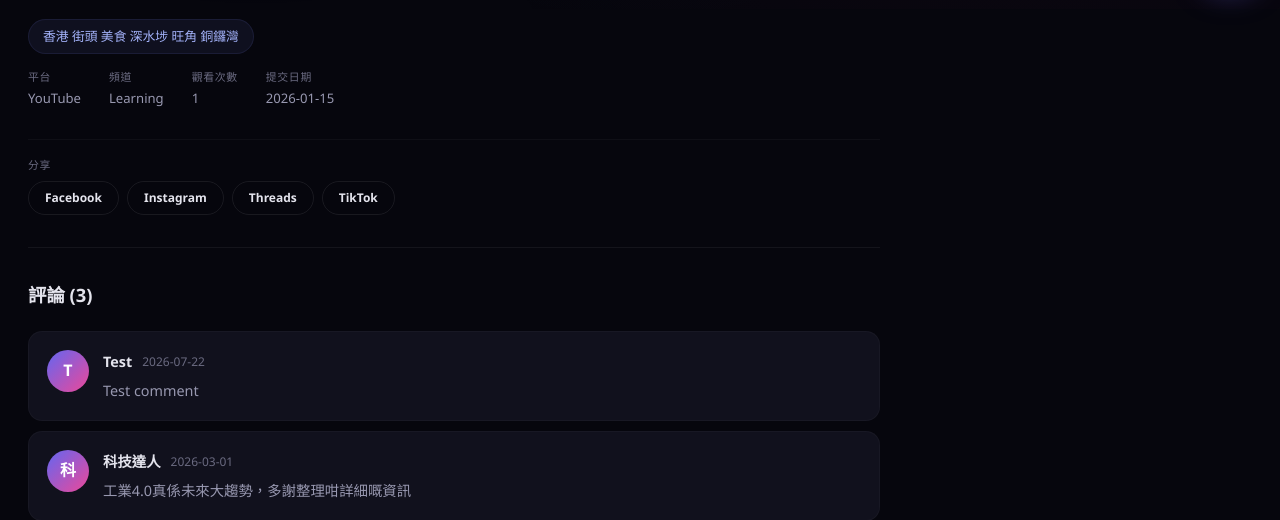
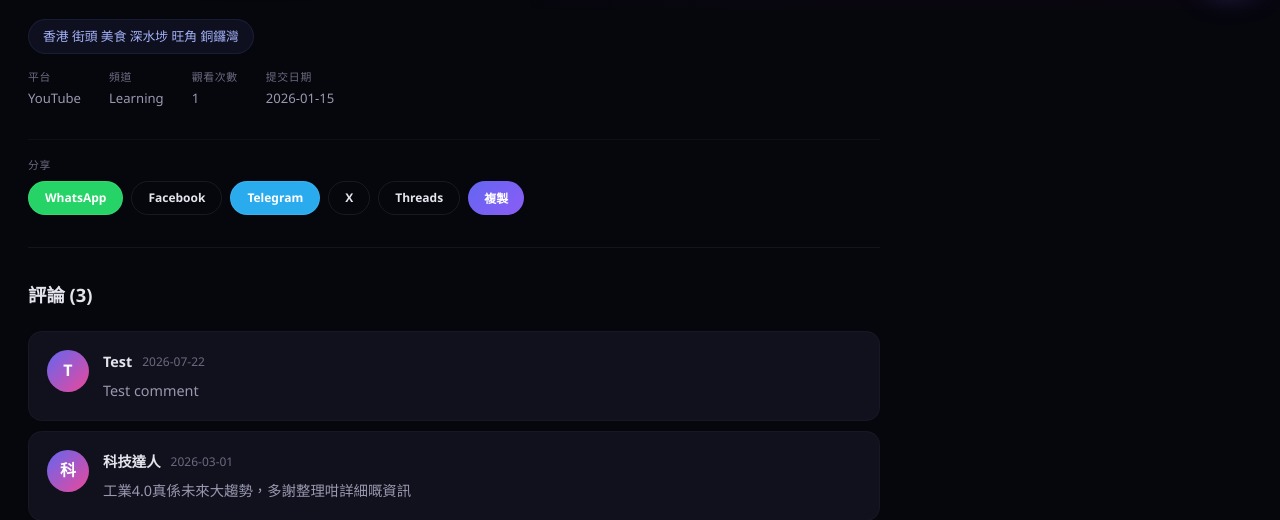
Before and after one commit to gbeoho/Thingerz, a Flask app: a page that uses templates/video_detail.html in a window 1280 px wide. Shown: the part 791-1311 px from the top of the page. Run offline with Flask 3, Linux system fonts and the light colour scheme; data comes from the database, SQL or seed files in the repository.

Commit message:
promo: add WhatsApp/Telegram/X/複製 share buttons to video pages (replace dead IG/TikTok links)

```diff
--- a/templates/video_detail.html
+++ b/templates/video_detail.html
@@ -92,11 +92,15 @@
                     </div>
                     <div class="share-buttons">
                         <span class="meta-label" style="margin-bottom:8px">分享</span>
+                        {% set sv = request.url if request else 'https://thingerz.com' %}
+                        {% set sv_text = (video['title_zh'] + ' - Thingerz') | urlencode %}
                         <div style="display:flex;gap:8px;flex-wrap:wrap">
-                            <a href="https://www.facebook.com/sharer/sharer.php?u={{ request.url|urlencode }}" target="_blank" rel="noopener" class="share-btn share-fb">Facebook</a>
-                            <a href="https://www.instagram.com/" target="_blank" rel="noopener" class="share-btn share-ig">Instagram</a>
-                            <a href="https://www.threads.net/intent/post?text={{ (video['title_zh'] + ' ' + request.url)|urlencode }}" target="_blank" rel="noopener" class="share-btn share-th">Threads</a>
-                            <a href="https://www.tiktok.com/" target="_blank" rel="noopener" class="share-btn share-tt">TikTok</a>
+                            <a href="https://wa.me/?text={{ sv_text }} {{ sv }}" target="_blank" rel="noopener" class="share-btn" style="background:#25D366;color:#fff">WhatsApp</a>
+                            <a href="https://www.facebook.com/sharer/sharer.php?u={{ sv|urlencode }}" target="_blank" rel="noopener" class="share-btn share-fb">Facebook</a>
+                            <a href="https://t.me/share/url?url={{ sv }}&text={{ sv_text }}" target="_blank" rel="noopener" class="share-btn" style="background:#2AABEE;color:#fff">Telegram</a>
+                            <a href="https://twitter.com/intent/tweet?url={{ sv }}&text={{ sv_text }}" target="_blank" rel="noopener" class="share-btn share-th">X</a>
+                            <a href="https://www.threads.net/intent/post?text={{ sv_text }} {{ sv }}" target="_blank" rel="noopener" class="share-btn share-th">Threads</a>
+                            <button onclick="navigator.clipboard.writeText('{{ sv }}');this.textContent='✓ 已複製'" class="share-btn" style="background:linear-gradient(135deg,#6366f1,#8b5cf6);color:#fff;border:none;cursor:pointer">複製</button>
                         </div>
                     </div>
                 </div>
```
